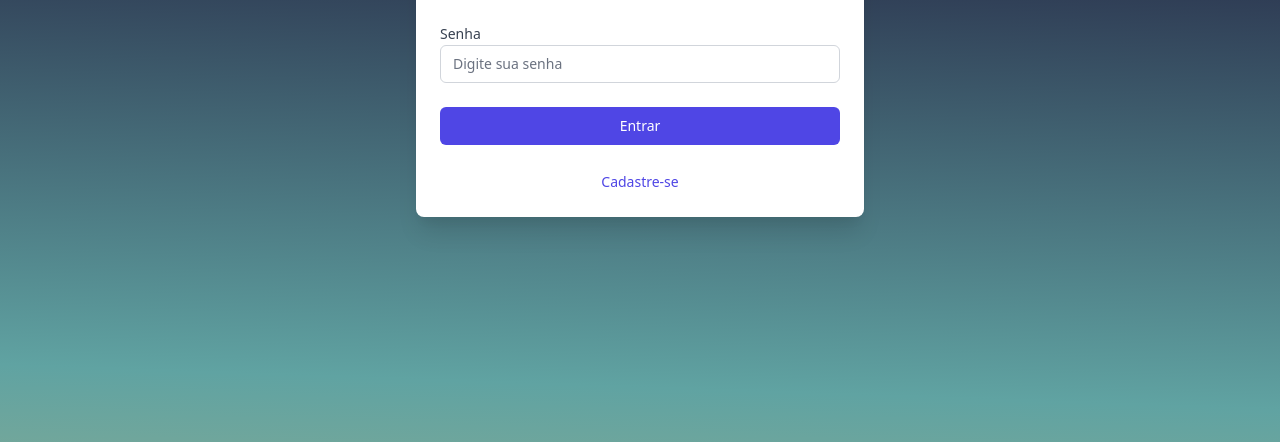
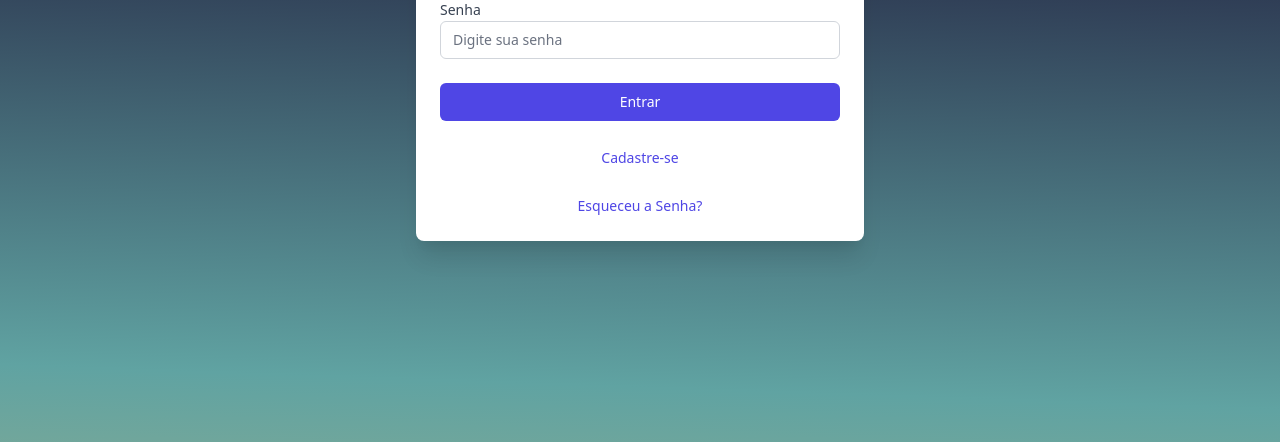
Before and after one commit to ErickJulio/sitesApiDados, a website: page index.html in a window 1280 px wide. Shown: the part 358-800 px from the top of the page. Drawn offline with nearby package versions, Linux system fonts and the light colour scheme.

Commit message:
ajusteEsqueceuSenha

```diff
--- a/index.html
+++ b/index.html
@@ -23,7 +23,9 @@
                 <div>
                     <label for="senha" class="text-sm font-medium text-gray-700">Senha</label>
                     <input type="password" id="senha" name="senha" class="appearance-none relative block w-full px-3 py-2 border border-gray-300 placeholder-gray-500 text-gray-900 rounded-md focus:outline-none focus:ring-indigo-500 focus:border-indigo-500 focus:z-10 sm:text-sm" placeholder="Digite sua senha" required>
+
                 </div>
+
                 <div>
                     <button type="submit" class="group relative w-full flex justify-center py-2 px-4 border border-transparent text-sm font-medium rounded-md text-white bg-indigo-600 hover:bg-indigo-700 focus:outline-none focus:ring-2 focus:ring-offset-2 focus:ring-indigo-500">
                         Entrar
@@ -33,6 +35,9 @@
             <div class="mt-6 text-center">
                 <button id="cadastro-button" class="text-indigo-600 hover:text-indigo-500 text-sm">Cadastre-se</button>
             </div>
+            <div class="mt-6 text-center">
+                <button id="esqueceusenha-button" class="text-indigo-600 hover:text-indigo-500 text-sm">Esqueceu a Senha?</button>
+            </div>
         </div>
     </div>
     <script src="assets/js/pagina-inicial.js"></script>
```
